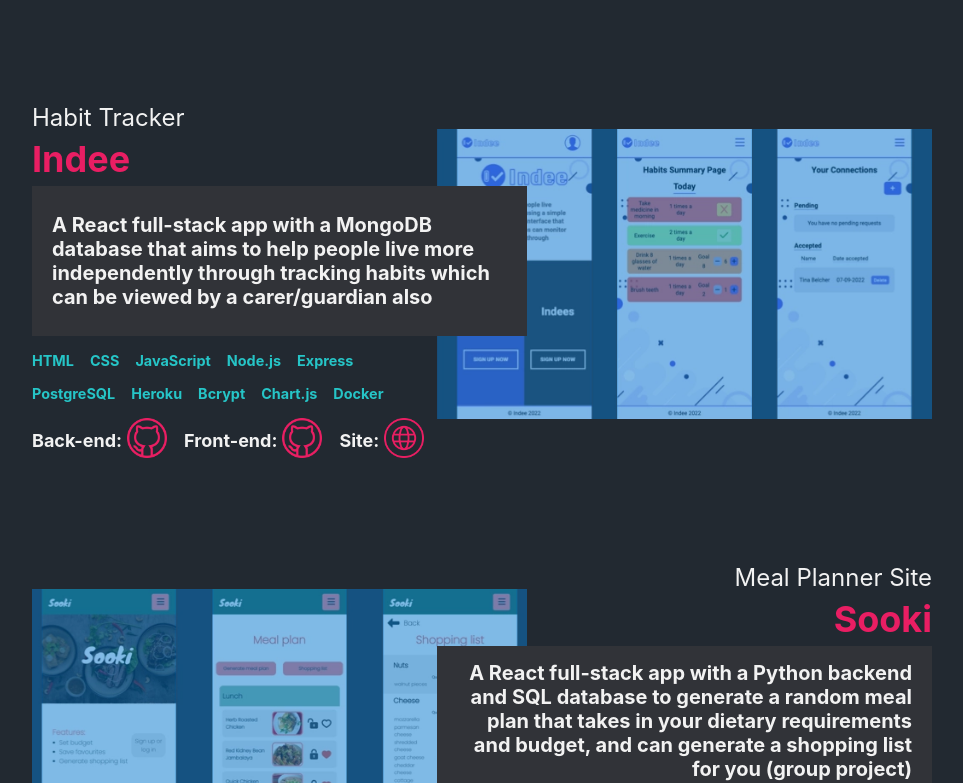
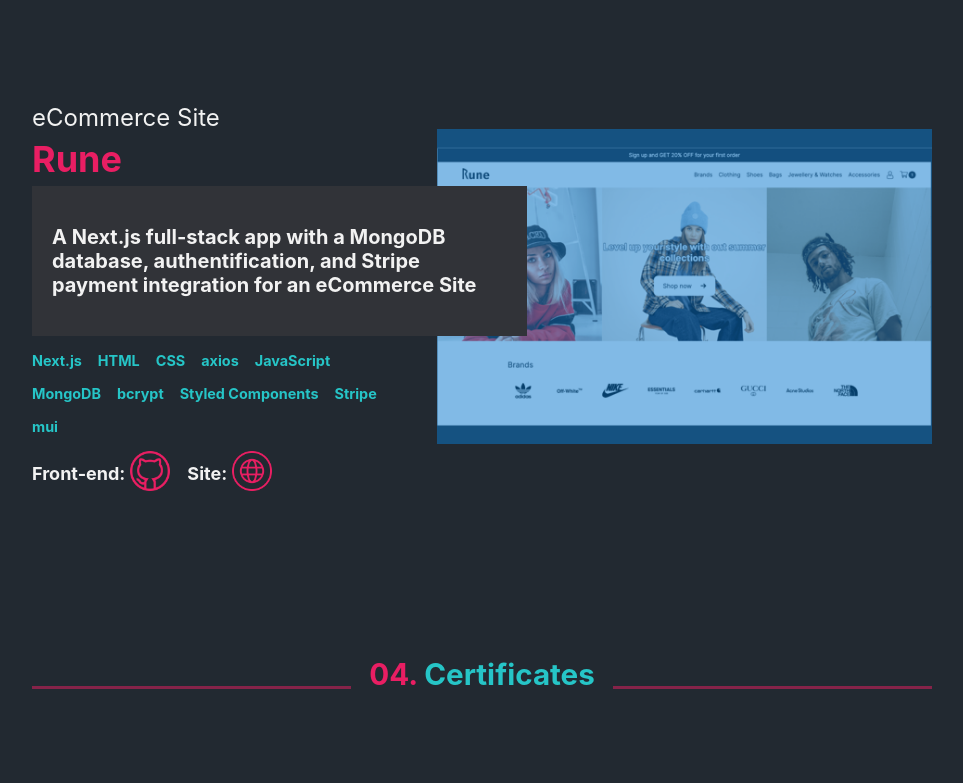
Before and after one commit to LaylaSouthcombe/Portfolio, a React (Create React App) app: page / in a window 1280 px wide. Shown: the part 2937-3720 px from the top of the page, without its empty margins (158-1121 px from the left). Built offline with nearby package versions, Linux system fonts and the light colour scheme.

Commit message:
update the projects

```diff
--- a/src/pages/Projects/index.js
+++ b/src/pages/Projects/index.js
@@ -1,16 +1,15 @@
 import React from 'react'
 import { Project } from '../../components'
 import { motion } from "framer-motion";
-import sooki from '../../images/sooki.webp'
+import sojoTravels from '../../images/sojoTravels.webp'
 import rune from '../../images/rune.png'
 import indee from '../../images/indee.webp'
 
 const Projects = ({innerRef}) => {
 
     const projects = [
-        { id: 1, appType: "eCommerce Site", projectName: "Rune", summary: "A Next.js full-stack app with a MongoDB database, authentification, and Stripe payment integration for an eCommerce Site", technologies: ["Next.js", "HTML", "CSS", "axios", "JavaScript", "MongoDB", "bcrypt", "Styled Components", "Stripe", "mui"], github: [{ linkFor: "Front-end", link: "https://github.com/LaylaSouthcombe/fashion-site-frontend"}], deploy: "https://main--rune-store.netlify.app/", img: rune},
-        { id: 2, appType: "Habit Tracker", projectName: "Indee", summary: "A React full-stack app with a MongoDB database that aims to help people live more independently through tracking habits which can be viewed by a carer/guardian also", technologies: ["HTML", "CSS", "JavaScript", "Node.js", "Express", "PostgreSQL", "Heroku", "Bcrypt", "Chart.js", "Docker"], github: [{ linkFor: "Back-end", link: "https://github.com/LaylaSouthcombe/Indee_backend"}, { linkFor: "Front-end", link: "https://github.com/LaylaSouthcombe/Indee_frontend"}], deploy: "https://indee.netlify.app/", img: indee},
-        { id: 3, appType: "Meal Planner Site", projectName: "Sooki", summary: "A React full-stack app with a Python backend and SQL database to generate a random meal plan that takes in your dietary requirements and budget, and can generate a shopping list for you (group project)", technologies: ["HTML", "CSS",  "React", "Redux", "axios", "JavaScript", "Jest", "Python", "PyMongo", "Django", "pytest", "PostgreSQL", "Bcrypt"], github: [{ linkFor: "Back-end", link: "https://github.com/LaylaSouthcombe/meal_planner_backend"}, { linkFor: "Front-end", link: "https://github.com/LaylaSouthcombe/meal_planner_frontend"}], deploy: "https://digerati-meal-planner.netlify.app/", img: sooki}
+        { id: 1, appType: "Travel Article Site", projectName: "Sojo Travels", summary: "A React full-stack app with a PosetgreSQL database that provides a wide collection of travel articles about destinations in Europe", technologies: ["React", "HTML", "CSS", "JavaScript", "Node.js", "Express", "PostgreSQL", "mui", "axios", "Jest", "React Testing Library"], github: [{ linkFor: "Back-end", link: "https://github.com/LaylaSouthcombe/travel-site-backend"}, { linkFor: "Front-end", link: "https://github.com/LaylaSouthcombe/travel-site-frontend"}], deploy: "https://sojo-travels.netlify.app/", img: sojoTravels},
+        { id: 2, appType: "eCommerce Site", projectName: "Rune", summary: "A Next.js full-stack app with a MongoDB database, authentification, and Stripe payment integration for an eCommerce Site", technologies: ["Next.js", "HTML", "CSS", "axios", "JavaScript", "MongoDB", "bcrypt", "Styled Components", "Stripe", "mui"], github: [{ linkFor: "Front-end", link: "https://github.com/LaylaSouthcombe/fashion-site-frontend"}], deploy: "https://main--rune-store.netlify.app/", img: rune}
     ]
 
     return (
@@ -30,7 +29,7 @@ const Projects = ({innerRef}) => {
                 </motion.div>
                 <Project position="right" content={projects[0]}/>
                 <Project position="left" content={projects[1]}/>
-                <Project position="right" content={projects[2]}/>
+                {/* <Project position="right" content={projects[2]}/>  */}
             </div>
         </>
     )
```
Also changed, not shown: src/images/sojoTravels.webp (added).
